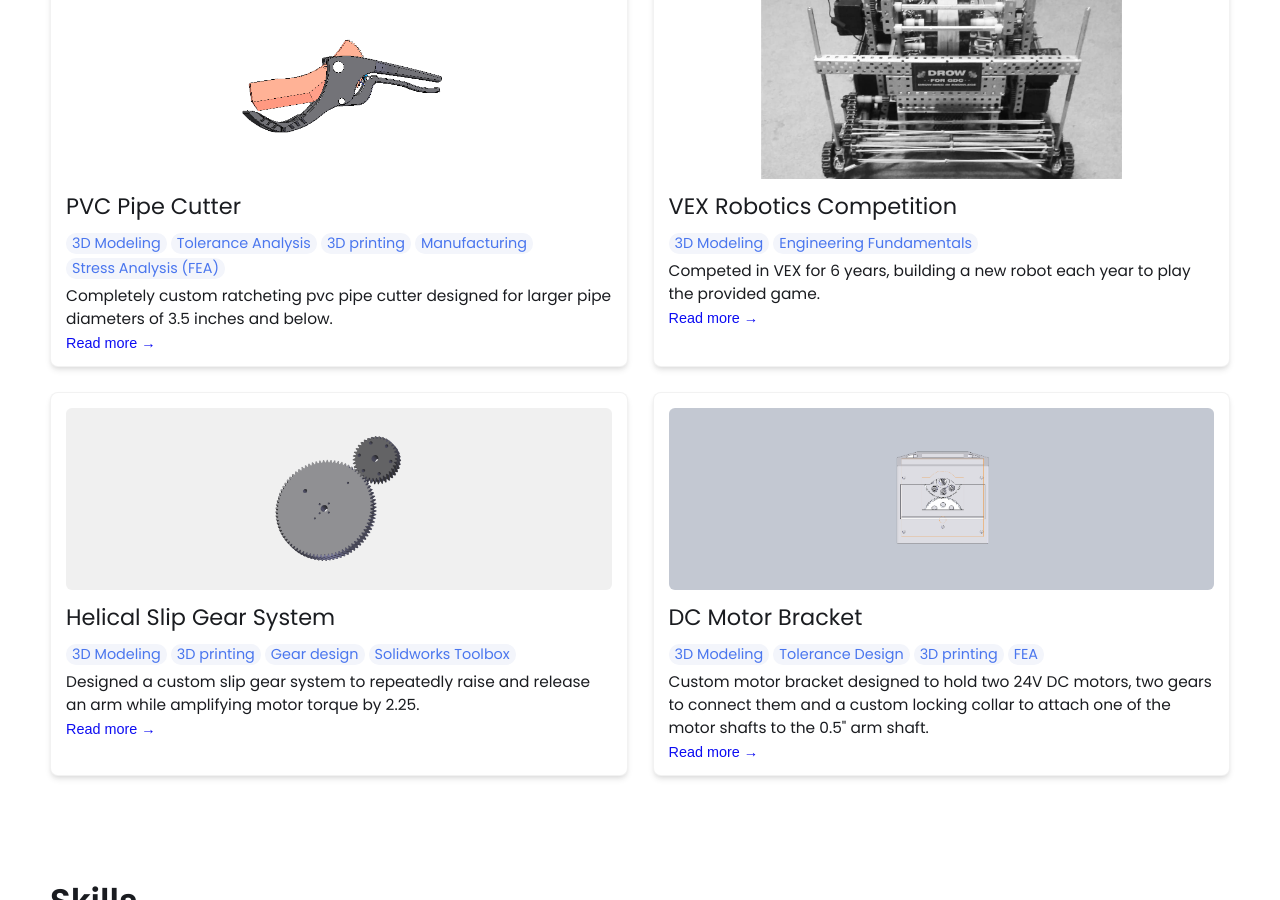
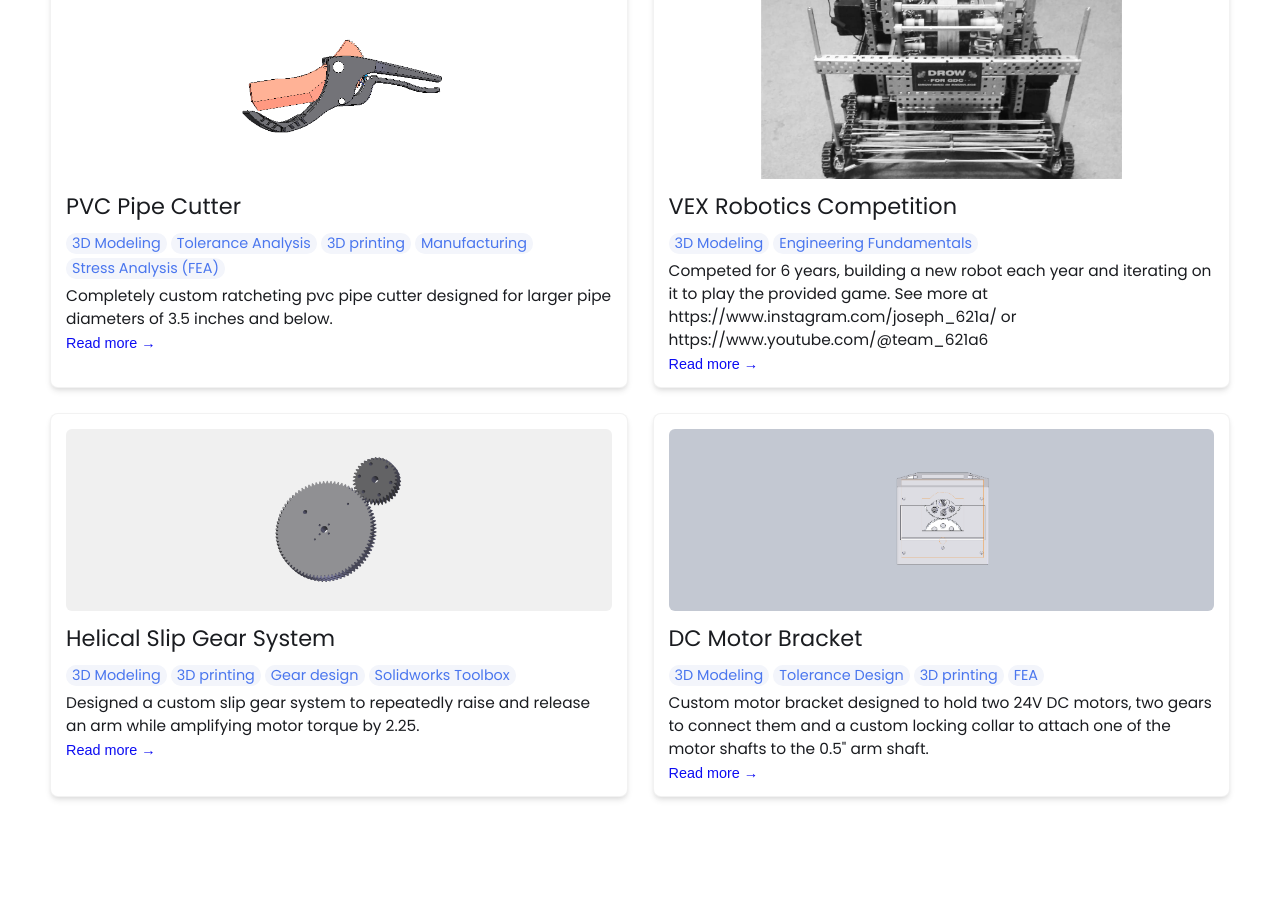
Before and after one commit to JosephWah/JosephW.github.io, a Jekyll site: the page built from index.html, in a window 1280 px wide and 900 px high, scrolled down 1113 px. Built offline with Jekyll 4.4.1, drawn with Linux system fonts in a browser that asks for light colours.

Commit message:
Update index.md

```diff
--- a/_projects/Robotics/index.md
+++ b/_projects/Robotics/index.md
@@ -1,9 +1,40 @@
 ---
 layout: post
 title: VEX Robotics Competition
-description:  Competed in VEX for 6 years, building a new robot each year to play the provided game.
+description:  Competed for 6 years, building a new robot each year and iterating on it to play the provided game. See more at https://www.instagram.com/joseph_621a/ or https://www.youtube.com/@team_621a6
 skills:
 - 3D Modeling
 - Engineering Fundamentals
 main-image: /Screenshot 2025-05-29 163455(2).png
 ---
+
+---
+## Overview
+<br>
+<span style="font-size: 16px">•	Recognized as Division Finalist at the 2018 VEX World Championship.</span>
+<span style="font-size: 16px">•	Designed, built, and programmed competitive robots from the ground up to meet event-specific design challenges.</span>
+<span style="font-size: 16px">•	Used CAD modeling tools to iterate on robot subsystems and mechanisms.</span>
+<span style="font-size: 16px">•	Collaborated with team members to improve overall efficiency and modularity.</span>
+<span style="font-size: 16px">•	Mentored younger team participants in design principles, gear ratios, motor control, and autonomous logic.</span>
+<br> <br>
+## Several of my designs throughout the years
+<br>
+{% include image-gallery.html images="https://live.staticflickr.com/65535/54555228010_b9d34e3e39_w.jpg" height="400" %}
+<br> <br>
+{% include image-gallery.html images="https://live.staticflickr.com/65535/54554011242_187849ef05_w.jpg" height="400" %}
+<br> <br>
+{% include image-gallery.html images="https://live.staticflickr.com/65535/54554011327_738e50d6e8_w.jpg" height="400" %}
+<br> <br>
+{% include image-gallery.html images="https://live.staticflickr.com/65535/54555127443_b5343c5ae4_w.jpg" height="400" %}
+<br> <br>
+{% include image-gallery.html images="https://live.staticflickr.com/65535/54555227950_fcd1acc3f0_w.jpg" height="400" %}
+<br> <br>
+{% include image-gallery.html images="https://live.staticflickr.com/65535/54555228000_c9ba358c44_w.jpg" height="400" %}
+<br> <br>
+{% include image-gallery.html images="https://live.staticflickr.com/65535/54554890226_8afb96933c_w.jpg" height="400" %}
+<br> <br>
+{% include image-gallery.html images="https://live.staticflickr.com/65535/54554890181_37d7c3d022_w.jpg" height="400" %}
+<br> <br>
+{% include image-gallery.html images="https://live.staticflickr.com/65535/54554890201_3ed37241bc_w.jpg" height="400" %}
+<br> <br>
+{% include image-gallery.html images="https://live.staticflickr.com/65535/54555227905_37f4ac84c3_w.jpg" height="400" %}
```
